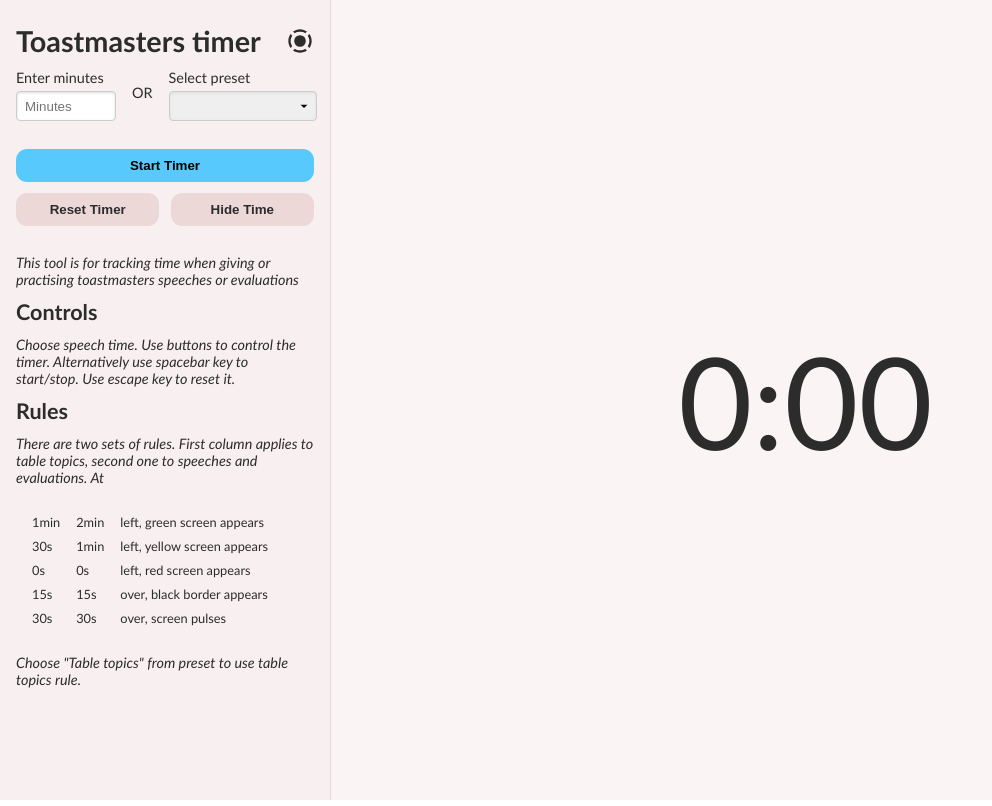
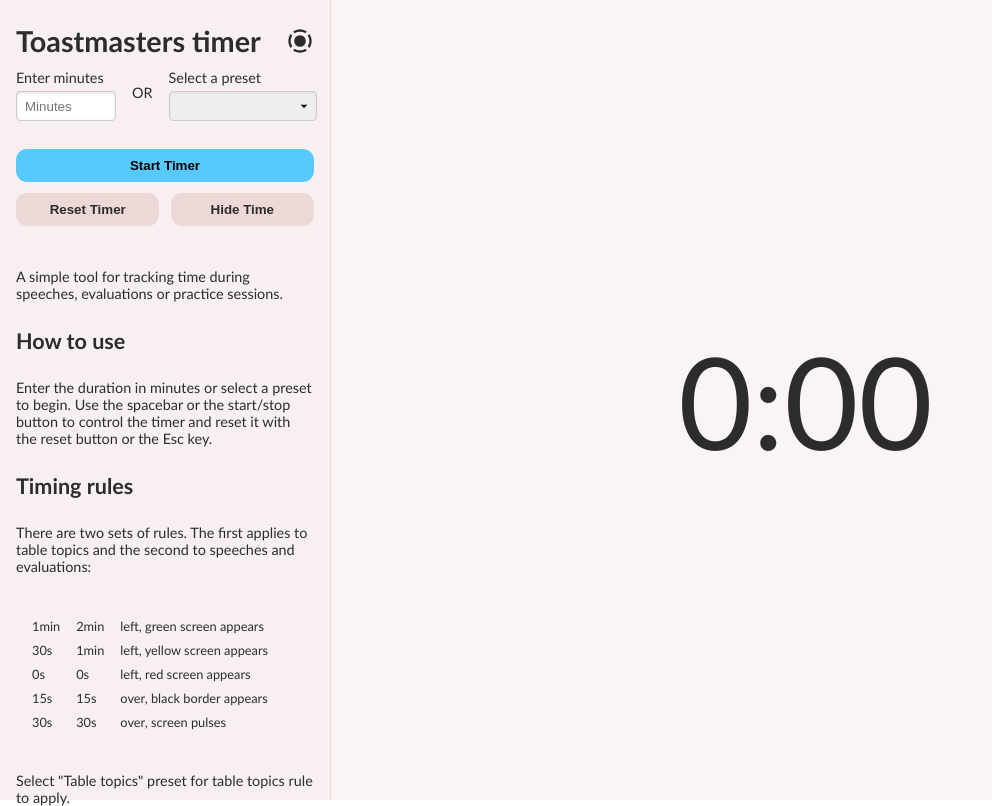
Before and after one commit to Ajuska/toastmasters-timer, an Angular app: page / in a window 1280 px wide. Shown: the whole page, without its empty margins (0-992 px from the left). Built offline with nearby package versions, Linux system fonts and the light colour scheme.

Commit message:
Finetune the description

```diff
--- a/src/app/app.component.html
+++ b/src/app/app.component.html
@@ -43,7 +43,7 @@
         </div>
         <p>OR</p>
         <div class="form--group">
-          <label for="speechPreset">Select preset</label>
+          <label for="speechPreset">Select a preset</label>
           <select
             id="speechPreset"
             [(ngModel)]="selectedPreset"
@@ -77,20 +77,21 @@
         </button>
       </div>
     </div>
-    <i>
-      This tool is for tracking time when giving or practising toastmasters
-      speeches or evaluations
-    </i>
-    <h2>Controls</h2>
-    <i>
-      Choose speech time. Use buttons to control the timer. Alternatively use
-      spacebar key to start/stop. Use escape key to reset it.
-    </i>
-    <h2>Rules</h2>
-    <i>
-      There are two sets of rules. First column applies to table topics, second
-      one to speeches and evaluations. At
-    </i>
+    <p>
+      A simple tool for tracking time during speeches, evaluations or practice
+      sessions.
+    </p>
+    <h2>How to use</h2>
+    <p>
+      Enter the duration in minutes or select a preset to begin. Use the
+      spacebar or the start/stop button to control the timer and reset it with
+      the reset button or the Esc key.
+    </p>
+    <h2>Timing rules</h2>
+    <p>
+      There are two sets of rules. The first applies to table topics and the
+      second to speeches and evaluations:
+    </p>
     <div class="rules">
       <ul class="rules--column">
         <li>1min</li>
@@ -114,7 +115,7 @@
         <li>over, screen pulses</li>
       </ul>
     </div>
-    <i>Choose "Table topics" from preset to use table topics rule.</i>
+    <p>Select "Table topics" preset for table topics rule to apply.</p>
   </div>
   <div class="content">
     <div
```
